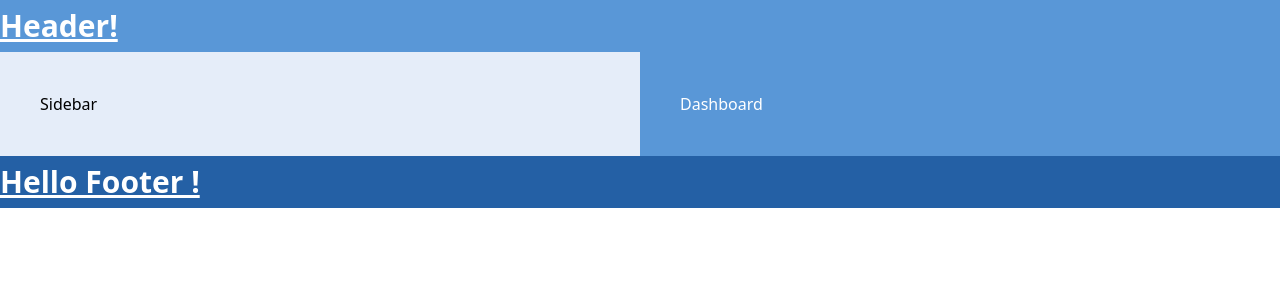
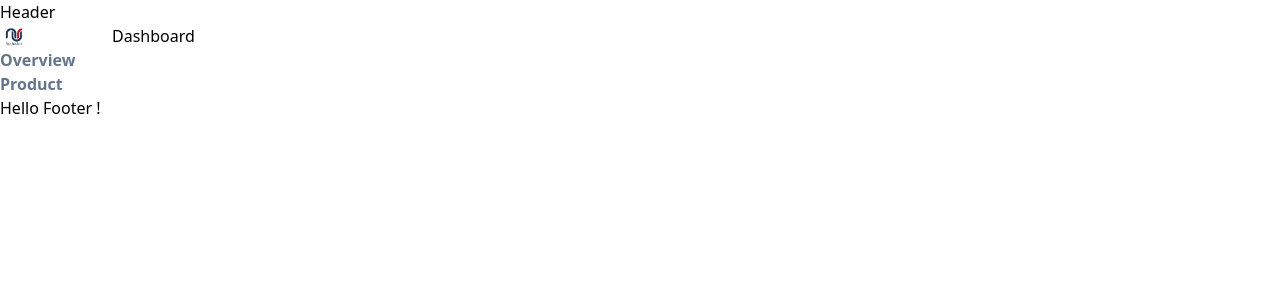
Before and after one commit to sabbir10s/admin-dashboard, a React (Vite) app: page / in a window 1280 px wide. Shown: the top 300 px of the page. Built offline with nearby package versions, Linux system fonts and the light colour scheme.

Commit message:
initail setup done

```diff
--- a/src/Layout/index.jsx
+++ b/src/Layout/index.jsx
@@ -1,22 +1,22 @@
 import React from 'react';
+
+import Sidebar from '../components/common/Sidebar/Sidebar';
+import Header from '../components/shared/Header/Header';
 
 const Layout = ({ children }) => {
   return (
     <React.Fragment>
       <header>
-        {' '}
-        <h1 className="text-3xl font-bold underline bg-primary-400 text-white py-2">
-          Header!
-        </h1>
+        <Header />
       </header>
       <main>
-        <div className="layout flex w-full">
-          <aside className="sidebar bg-primary-100 p-10 w-full">
+        <div className="flex">
+          <aside>
             {/* Add sidebar content */}
-            Sidebar
+            <Sidebar />
           </aside>
 
-          <main className="main-content bg-primary-400 text-white p-10 w-full">
+          <main>
             {/* Add main content */}
             {children}
           </main>
@@ -24,9 +24,7 @@ const Layout = ({ children }) => {
       </main>
       <footer>
         {' '}
-        <h1 className="text-3xl font-bold underline bg-primary-600 text-white py-2">
-          Hello Footer !
-        </h1>
+        <h1>Hello Footer !</h1>
       </footer>
     </React.Fragment>
   );
--- /dev/null
+++ b/src/components/common/ActiveLink/ActiveLink.jsx
@@ -0,0 +1,20 @@
+import React from 'react';
+import { Link, useMatch, useResolvedPath } from 'react-router-dom';
+
+function ActiveLink({ children, to, ...props }) {
+  const resolved = useResolvedPath(to);
+  const match = useMatch({ path: resolved.pathname, end: true });
+  return (
+    <Link
+      className={`py-4 text-slate-500 font-semibold ${
+        match && 'text-primary-600'
+      }`}
+      to={to}
+      {...props}
+    >
+      {children}
+    </Link>
+  );
+}
+
+export default ActiveLink;
--- a/src/components/common/Sidebar/Sidebar.jsx
+++ b/src/components/common/Sidebar/Sidebar.jsx
@@ -1,7 +1,22 @@
 import React from 'react';
 
+import logo from '../../../assets/images/logo.jpeg';
+import ActiveLink from '../ActiveLink/ActiveLink';
+
 const Sidebar = () => {
-  return <div>Sidebar</div>;
+  return (
+    <div className="text-primary-900 w-1/4">
+      <img className="w-28" src={logo} alt="" />
+      <ul>
+        <li>
+          <ActiveLink to="/">Overview</ActiveLink>
+        </li>
+        <li>
+          <ActiveLink to="/product">Product</ActiveLink>
+        </li>
+      </ul>
+    </div>
+  );
 };
 
 export default Sidebar;
```
